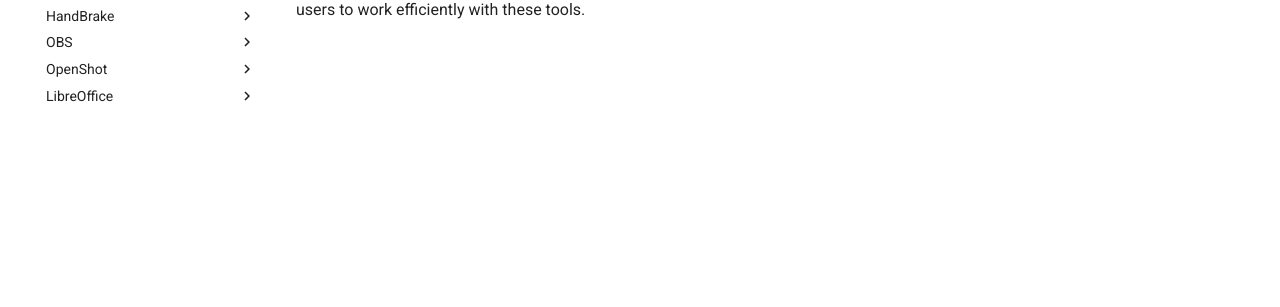
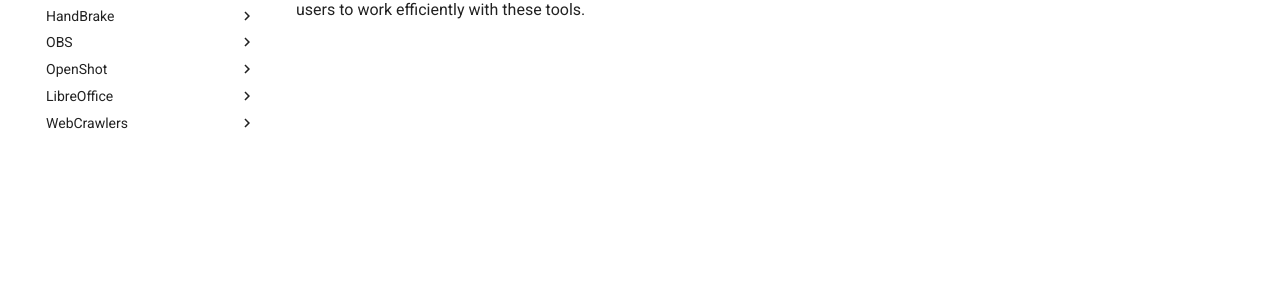
Before and after one commit to LEARN-LK/FOSS-LABWORK-HOST, an MkDocs documentation site: the page built from docs/index.md, in a window 1280 px wide. Shown: the part 311-618 px from the top of the page. Built offline with MkDocs 1.6.1 and Material for MkDocs 9.7.7, drawn with Linux system fonts in a browser that asks for light colours.

Commit message:
web crawler linked

```diff
--- a/mkdocs.yml
+++ b/mkdocs.yml
@@ -136,3 +136,5 @@
     - User Guide : libreoffice/libre.md
     - Writer : libreoffice/writer.md
     - Impress : libreoffice/impress.md
+  - WebCrawlers:
+    - Name & email : webcrawlers/contactextract.md
```
